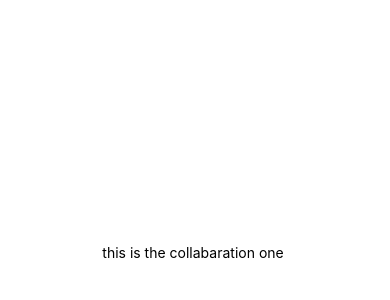
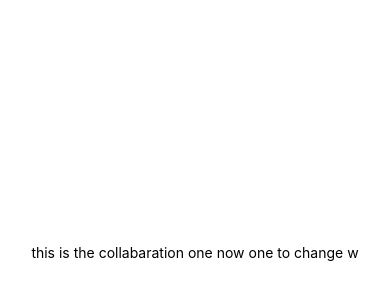
Before and after one commit to Bethisai1/my-react-native-app, a React Native app: screen / in a window 390 px wide. Shown: the part 170-470 px from the top of the page. Built offline with nearby package versions, Linux system fonts and the light colour scheme.

Commit message:
this is final

```diff
--- a/App.js
+++ b/App.js
@@ -4,7 +4,7 @@ import { StyleSheet, Text, View } from "react-native";
 export default function App() {
   return (
     <View style={styles.container}>
-      <Text>this is the collabaration one </Text>
+      <Text>this is the collabaration one now one to change w</Text>
     </View>
   );
 }
```
